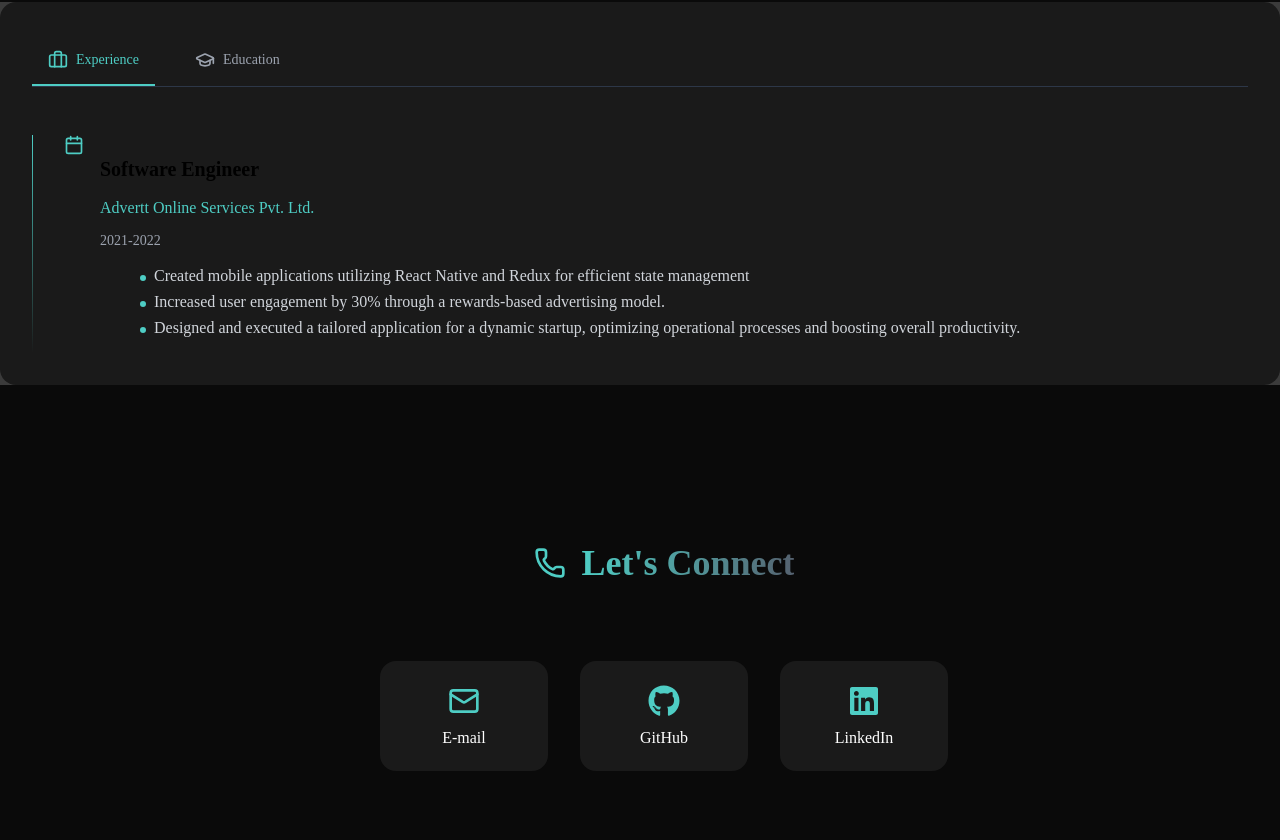
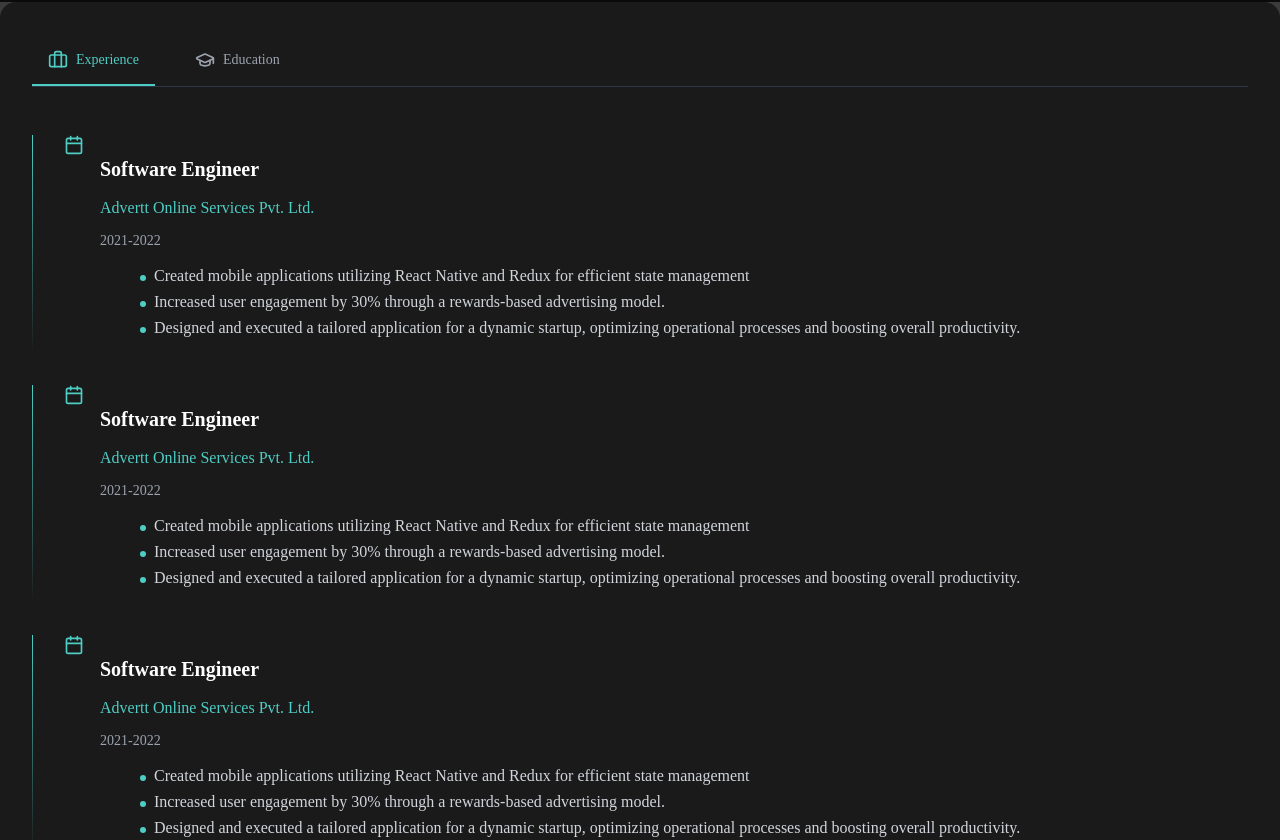
Before and after one commit to VIVEK-SACHIN/portfolio, a React (Vite) app: page / in a window 1280 px wide. Shown: the part 2560-3400 px from the top of the page. Built offline with nearby package versions, Linux system fonts and the light colour scheme.

Commit message:
expereince section fixed based on the data

```diff
--- a/src/components/Experience/Experience.tsx
+++ b/src/components/Experience/Experience.tsx
@@ -1,14 +1,19 @@
-import React from 'react';
+import { type FC, useState, useEffect, useRef } from 'react';
 import styles from './Experience.module.css';
-import ExperienceItem from './ExperienceItem';
+import { ExperienceItem } from './ExperienceItem';
 import { LucideBriefcase, LucideGraduationCap } from 'lucide-react';
-import type { ExperienceProps } from './types';
+import { experienceData, educationData } from '../../config/vivek';
 
-const Experience: React.FC<ExperienceProps> = ({ activeTab, onTabChange, items }) => {
-  const [isVisible, setIsVisible] = React.useState(false);
-  const containerRef = React.useRef<HTMLDivElement>(null);
+interface ExperienceProps {
+  activeTab: 'experience' | 'education';
+  onTabChange: (tab: 'experience' | 'education') => void;
+}
 
-  React.useEffect(() => {
+const Experience: FC<ExperienceProps> = ({ activeTab, onTabChange }) => {
+  const [isVisible, setIsVisible] = useState(false);
+  const containerRef = useRef<HTMLDivElement>(null);
+
+  useEffect(() => {
     const observer = new IntersectionObserver(
       ([entry]) => {
         if (entry.isIntersecting) {
@@ -59,16 +64,17 @@ const Experience: React.FC<ExperienceProps> = ({ activeTab, onTabChange, items }
       <div className={styles.content}>
         {activeTab === 'experience' && (
           <div className={styles.experienceList}>
-            {items.map((item) => (
+            {experienceData.map((item) => (
               <ExperienceItem key={item.id} item={item} />
             ))}
           </div>
         )}
 
         {activeTab === 'education' && (
-          <div className={styles.educationContent}>
-            {/* Education content would go here */}
-            <p className={styles.comingSoon}>Education details coming soon</p>
+          <div className={styles.experienceList}>
+            {educationData.map((item) => (
+              <ExperienceItem key={item.id} item={item} />
+            ))}
           </div>
         )}
       </div>
--- a/src/components/Experience/ExperienceItem.module.css
+++ b/src/components/Experience/ExperienceItem.module.css
@@ -31,6 +31,7 @@
     line-height: 1.75rem;
     font-weight: 700;
     margin-bottom: 0.25rem;
+    color: white;
   }
 
   .company {
--- a/src/components/Experience/ExperienceItem.tsx
+++ b/src/components/Experience/ExperienceItem.tsx
@@ -1,17 +1,13 @@
-import React from 'react';
+import { type FC } from 'react';
 import styles from './ExperienceItem.module.css';
 import { LucideCalendar } from 'lucide-react';
+import type { TimelineItem } from '../../config/vivek';
 
-interface ExperienceItemProps {
-  item: {
-    title: string;
-    company: string;
-    period: string;
-    responsibilities: string[];
-  };
+export interface ExperienceItemProps {
+  item: TimelineItem;
 }
 
-const ExperienceItem: React.FC<ExperienceItemProps> = ({ item }) => {
+export const ExperienceItem: FC<ExperienceItemProps> = ({ item }) => {
   return (
     <div className={styles.itemContainer}>
       <div className={styles.itemContent}>
@@ -33,5 +29,3 @@ const ExperienceItem: React.FC<ExperienceItemProps> = ({ item }) => {
     </div>
   );
 };
-
-export default ExperienceItem;
--- a/src/components/Experience/ExperienceSection.tsx
+++ b/src/components/Experience/ExperienceSection.tsx
@@ -1,30 +1,14 @@
-import React, { useState } from 'react';
+import { useState } from 'react';
 import Experience from './Experience';
 
 const ExperienceSection = () => {
   const [activeTab, setActiveTab] = useState<'experience' | 'education'>('experience');
-
-  const experienceItems = [
-    {
-      id: '1',
-      title: 'Software Engineer',
-      company: 'Advertt Online Services Pvt. Ltd.',
-      period: '2021-2022',
-      responsibilities: [
-        'Created mobile applications utilizing React Native and Redux for efficient state management',
-        'Increased user engagement by 30% through a rewards-based advertising model.',
-        'Designed and executed a tailored application for a dynamic startup, optimizing operational processes and boosting overall productivity.'
-      ]
-    },
-    // Add more experience items as needed
-  ];
 
   return (
     <section id="experience" className="py-16">
       <Experience
         activeTab={activeTab}
         onTabChange={setActiveTab}
-        items={experienceItems}
       />
     </section>
   );
--- /dev/null
+++ b/src/config/vivek.ts
@@ -0,0 +1,68 @@
+export interface TimelineItem {
+  id: string;
+  title: string;
+  company: string;
+  period: string;
+  responsibilities: string[];
+}
+
+export const experienceData: TimelineItem[] = [
+  {
+    id: '1',
+    title: 'Software Engineer',
+    company: 'Advertt Online Services Pvt. Ltd.',
+    period: '2021-2022',
+    responsibilities: [
+      'Created mobile applications utilizing React Native and Redux for efficient state management',
+      'Increased user engagement by 30% through a rewards-based advertising model.',
+      'Designed and executed a tailored application for a dynamic startup, optimizing operational processes and boosting overall productivity.'
+    ]
+  },
+  {
+    id: '2',
+    title: 'Software Engineer',
+    company: 'Advertt Online Services Pvt. Ltd.',
+    period: '2021-2022',
+    responsibilities: [
+      'Created mobile applications utilizing React Native and Redux for efficient state management',
+      'Increased user engagement by 30% through a rewards-based advertising model.',
+      'Designed and executed a tailored application for a dynamic startup, optimizing operational processes and boosting overall productivity.'
+    ]
+  },
+  {
+    id: '3',
+    title: 'Software Engineer',
+    company: 'Advertt Online Services Pvt. Ltd.',
+    period: '2021-2022',
+    responsibilities: [
+      'Created mobile applications utilizing React Native and Redux for efficient state management',
+      'Increased user engagement by 30% through a rewards-based advertising model.',
+      'Designed and executed a tailored application for a dynamic startup, optimizing operational processes and boosting overall productivity.'
+    ]
+  }
+];
+
+export const educationData: TimelineItem[] = [
+  {
+    id: 'edu1',
+    title: 'Bachelor of Technology in Computer Science',
+    company: 'Your University',
+    period: '2017-2021',
+    responsibilities: [
+      'Specialized in Software Development',
+      'Graduated with First Class Honors',
+      'Relevant Coursework: Data Structures, Algorithms, Web Development, Database Systems'
+    ]
+  },
+  {
+    id: 'edu2',
+    title: 'Senior Secondary Education',
+    company: 'Your School',
+    period: '2015-2017',
+    responsibilities: [
+      'Major in Science with Computer Science',
+      'Scored XX% in final examinations',
+      'Participated in various technical competitions'
+    ]
+  }
+];
```
